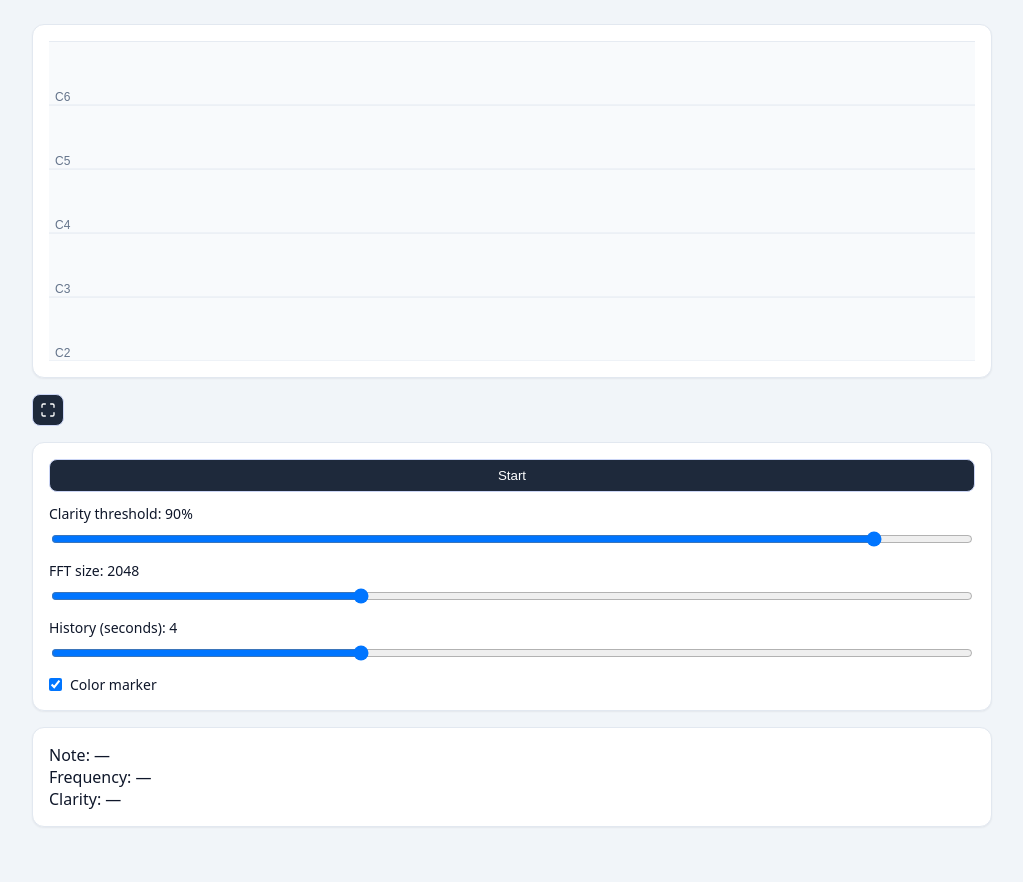
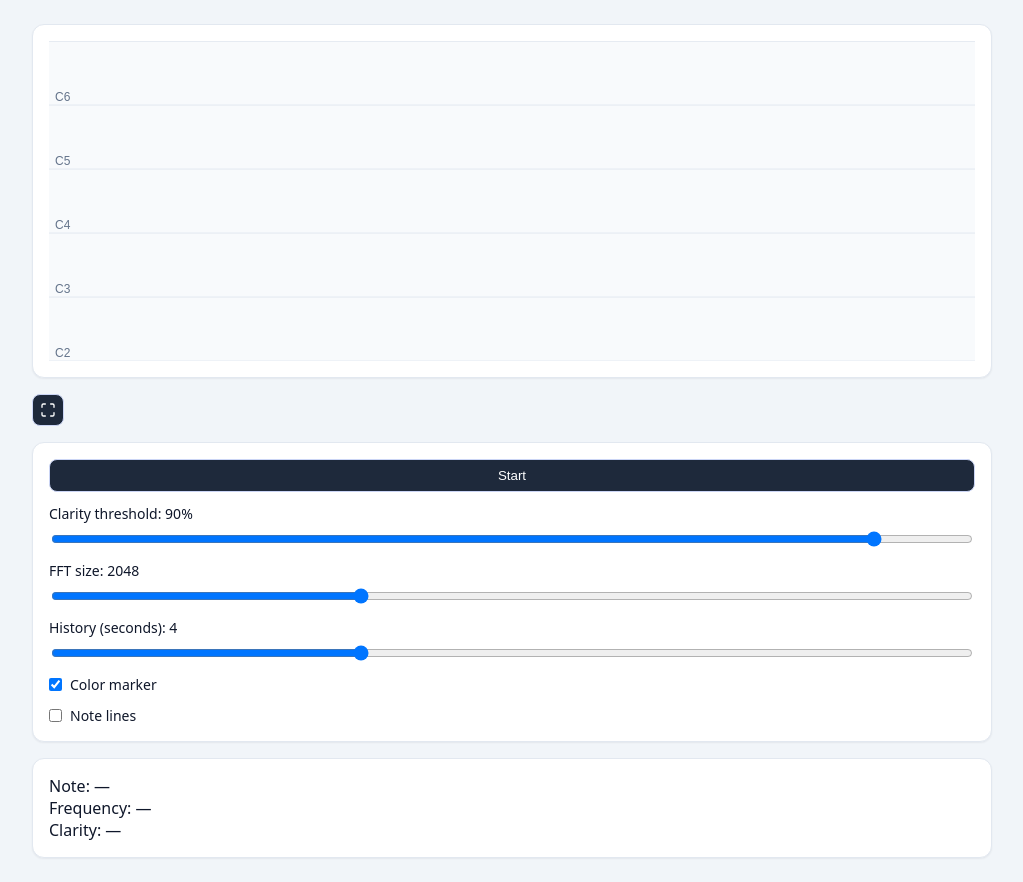
Before and after one commit to revaporated/color-pitchy, a React (Vite) app: page / in a window 1280 px wide. Shown: the whole page, without its empty margins (128-1151 px from the left). Before the commit the page ends 851 px from the top, so only its background shows below. Built offline with nearby package versions, Linux system fonts and the light colour scheme.

Commit message:
add toggle for sub-octave note lines

```diff
--- a/src/App.tsx
+++ b/src/App.tsx
@@ -12,6 +12,7 @@ export default function App() {
   const [historyDuration, setHistoryDuration] = useState(4);
   const [fftSize, setFftSize] = useState(2048);
   const [colorizeMarker, setColorizeMarker] = useState(true);
+  const [showNoteLines, setShowNoteLines] = useState(false);
   const [isFullscreen, setIsFullscreen] = useState(false);
   const [controlsCollapsed, setControlsCollapsed] = useState(false);
   const [statsCollapsed, setStatsCollapsed] = useState(false);
@@ -40,6 +41,7 @@ export default function App() {
           historyDuration={historyDuration}
           height={graphHeight}
           colorizeMarker={colorizeMarker}
+          showNoteLines={showNoteLines}
         />
       </div>
       <button
@@ -58,11 +60,13 @@ export default function App() {
             historyDuration={historyDuration}
             fftSize={fftSize}
             colorizeMarker={colorizeMarker}
+            showNoteLines={showNoteLines}
             setEnabled={setEnabled}
             setClarityThreshold={setClarityThreshold}
             setHistoryDuration={setHistoryDuration}
             setFftSize={setFftSize}
             setColorizeMarker={setColorizeMarker}
+            setShowNoteLines={setShowNoteLines}
             isFullscreen
             collapsed={controlsCollapsed}
             onToggleCollapsed={() => setControlsCollapsed((value) => !value)}
@@ -92,11 +96,13 @@ export default function App() {
             historyDuration={historyDuration}
             fftSize={fftSize}
             colorizeMarker={colorizeMarker}
+            showNoteLines={showNoteLines}
             setEnabled={setEnabled}
             setClarityThreshold={setClarityThreshold}
             setHistoryDuration={setHistoryDuration}
             setFftSize={setFftSize}
             setColorizeMarker={setColorizeMarker}
+            setShowNoteLines={setShowNoteLines}
           />
 
           <PitchStats sample={sample} />
--- a/src/components/PitchControls.tsx
+++ b/src/components/PitchControls.tsx
@@ -14,11 +14,13 @@ type Props = {
   historyDuration: number;
   fftSize: number;
   colorizeMarker: boolean;
+  showNoteLines: boolean;
   setEnabled: Dispatch<SetStateAction<boolean>>;
   setClarityThreshold: Dispatch<SetStateAction<number>>;
   setHistoryDuration: Dispatch<SetStateAction<number>>;
   setFftSize: Dispatch<SetStateAction<number>>;
   setColorizeMarker: Dispatch<SetStateAction<boolean>>;
+  setShowNoteLines: Dispatch<SetStateAction<boolean>>;
   isFullscreen?: boolean;
   collapsed?: boolean;
   onToggleCollapsed?: () => void;
@@ -32,11 +34,13 @@ export function PitchControls({
   historyDuration,
   fftSize,
   colorizeMarker,
+  showNoteLines,
   setEnabled,
   setClarityThreshold,
   setHistoryDuration,
   setFftSize,
   setColorizeMarker,
+  setShowNoteLines,
   isFullscreen = false,
   collapsed = false,
   onToggleCollapsed,
@@ -172,6 +176,16 @@ export function PitchControls({
               </button>
             </div>
 
+            <div className="toggle-row">
+              <span className="stepper-label">Note lines</span>
+              <button
+                onClick={() => setShowNoteLines((value) => !value)}
+                className="toggle-button"
+              >
+                {showNoteLines ? 'On' : 'Off'}
+              </button>
+            </div>
+
             <button
               className="icon-button card-hide"
               onClick={() => onToggleCollapsed?.()}
@@ -239,6 +253,15 @@ export function PitchControls({
         />
         Color marker
       </label>
+
+      <label className="checkbox">
+        <input
+          type="checkbox"
+          checked={showNoteLines}
+          onChange={(event) => setShowNoteLines(event.target.checked)}
+        />
+        Note lines
+      </label>
     </div>
   );
 }
--- a/src/components/PitchGraph.tsx
+++ b/src/components/PitchGraph.tsx
@@ -9,6 +9,7 @@ type Props = {
   sample: PitchSample;
   historyDuration: number; // seconds
   colorizeMarker: boolean;
+  showNoteLines: boolean;
   height?: number;
 };
 
@@ -16,6 +17,7 @@ export function PitchGraph({
   sample,
   historyDuration,
   colorizeMarker,
+  showNoteLines,
   height,
 }: Props) {
   const canvasRef = useRef<HTMLCanvasElement>(null);
@@ -85,6 +87,25 @@ export function PitchGraph({
 
       ctx.fillStyle = '#f8fafc';
       ctx.fillRect(0, 0, width, h);
+
+      if (showNoteLines) {
+        ctx.save();
+        ctx.strokeStyle = '#e2e8f0';
+        ctx.lineWidth = 1;
+        ctx.globalAlpha = 0.4;
+
+        for (let midi = LOWEST_NOTE; midi <= HIGHEST_NOTE; midi += 1) {
+          if (midiToNoteIndex(midi) === 0) continue;
+          const y = mapMidiToY(midi, h);
+
+          ctx.beginPath();
+          ctx.moveTo(0, y);
+          ctx.lineTo(width, y);
+          ctx.stroke();
+        }
+
+        ctx.restore();
+      }
 
       // Octave lines
       ctx.strokeStyle = '#e2e8f0';
@@ -159,7 +180,7 @@ export function PitchGraph({
     rafId = requestAnimationFrame(draw);
 
     return () => cancelAnimationFrame(rafId);
-  }, [historyDuration, colorizeMarker]);
+  }, [historyDuration, colorizeMarker, showNoteLines]);
 
   return (
     <div className="pitch-graph">
```
